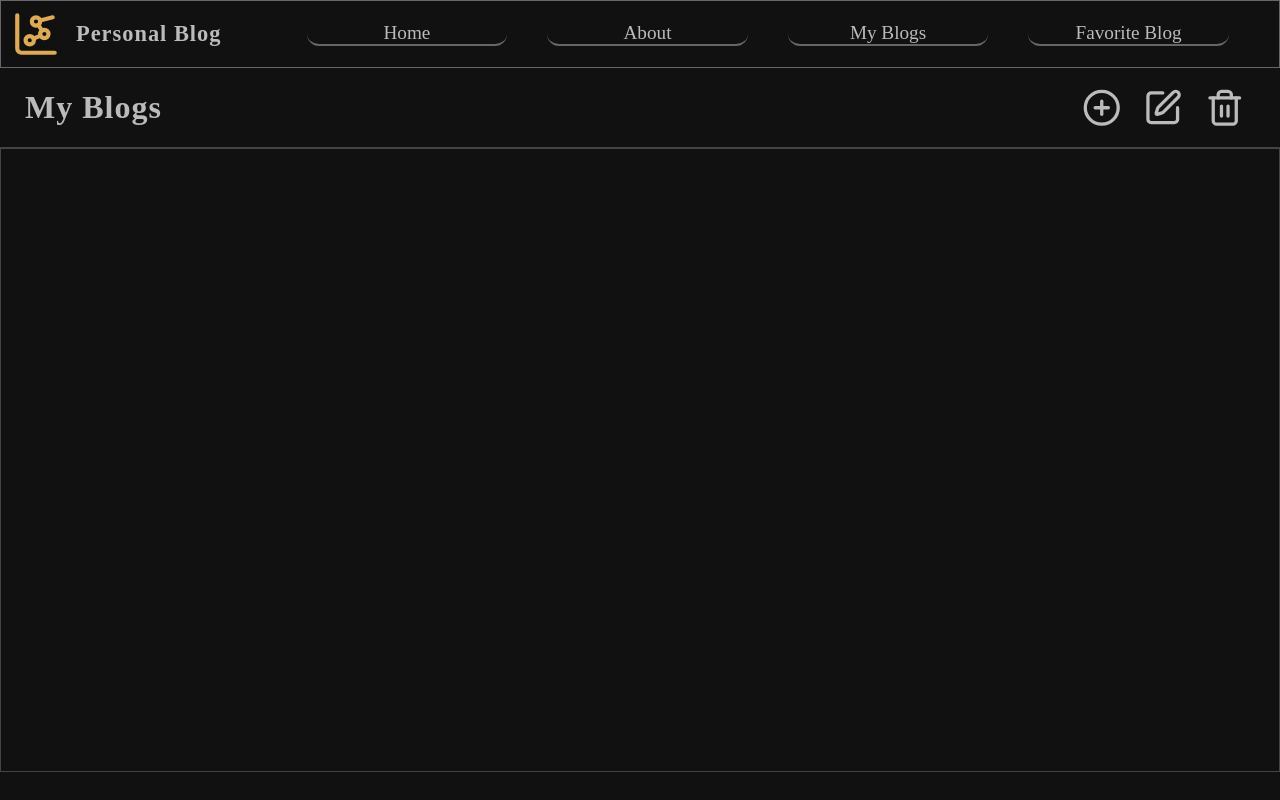
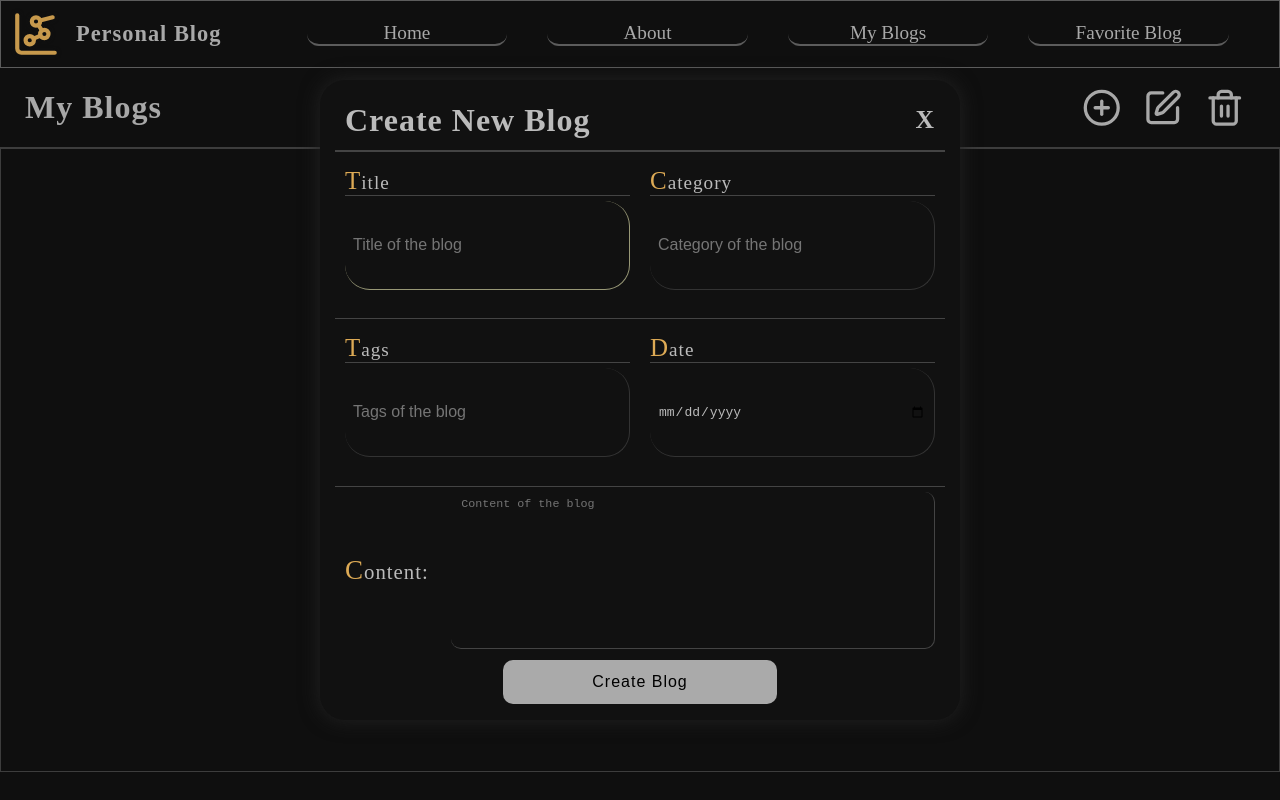
Before and after one commit to JoseS-Dev/Personal-Blog-Plataform, a plain HTML site: page Public/Pages/Blogs.html in a window 1280 px wide. Both pictures are taken after a click on the icon 1101 px from the left and 107 px from the top of the page. Drawn offline with Linux system fonts and the light colour scheme; no server answers.

Commit message:
modal add blog is cooked

```diff
--- a/Public/ConnJS/Blogs.js
+++ b/Public/ConnJS/Blogs.js
@@ -1,5 +1,9 @@
 const ListCardsBlogs = document.getElementsByClassName('JS--Cards')[0];
+const ModalAdd = document.getElementById('DialogAdd');
+const OpenModalAdd = document.getElementById('Add--Notes');
+const CloseModalAdd = document.getElementById('CloseDialogAdd');
 const deleteBlog = document.getElementById('Delete--Notes');
+const AddBlog = document.getElementsByClassName('JS--FormCreate')[0];
 let ListBlogsContent = [];
 let selectedVisitedCard = null;
 let selectedCard = null;
@@ -136,4 +140,67 @@ deleteBlog.addEventListener('click', () =>{
         console.log('No hay blogs para eliminar');
     }
 })
+// Evento para abrir la ventana modal de agregar un blog
+OpenModalAdd.addEventListener('click', () => {
+    ModalAdd.showModal();
+})
+// Evento para cerrar la ventana modal de agregar un blog
+CloseModalAdd.addEventListener('click', () => {
+    ModalAdd.close();
+})
+
+// Evento para agregar un blog
+AddBlog.addEventListener('submit', (e) =>{
+    e.preventDefault()
+    const Title = document.getElementById('Title').value;
+    const Content = document.getElementById('Content').value;
+    const Category = document.getElementById('Category').value;
+    const Tags = document.getElementById('Tags').value;
+    const CreatedNotes = document.getElementById('CreatedNotes').value;
+
+    if(Title && Content && Category && Tags && CreatedNotes){
+        const dataContent = {
+            title: Title,
+            content: Content,
+            category_name: Category,
+            name_tag: Tags,
+            createdNotes: CreatedNotes
+        }
+        // Fetch de crear un blog
+        const createNotes = async () => {
+            try{
+                const response = await fetch('http://localhost:3500/Notes', {
+                    method: 'POST',
+                    headers: {
+                        'Content-Type': 'application/json'
+                    },
+                    body: JSON.stringify(dataContent)
+                })
+
+                if(!response.ok){
+                    throw new Error('Error en la respuesta de la API');
+                }
+                const data = await response.json();
+                console.log('Blog creado:', data);
+                alert('Blog created successfully');
+                getMyBlogs();
+            }
+            catch(error){
+                console.error('Error al crear el blog:', error);
+            }
+            finally{
+                ModalAdd.close();
+                AddBlog.reset();
+            }
+        }
+        createNotes();
+    }
+    else if(!Title || !Content || !Category || !Tags || !CreatedNotes){
+        alert('Please fill in all fields');
+    }
+    else{
+        alert('Error creating blog');
+    }
+})
+
 getMyBlogs();
--- a/Public/Pages/Blogs.html
+++ b/Public/Pages/Blogs.html
@@ -6,6 +6,8 @@
     <link rel="stylesheet" href="../Styles/Colors.css">
     <link rel="stylesheet" href="../Styles/Global.css">
     <link rel="stylesheet" href="../Styles/Header.css">
+    <link rel="stylesheet" href="../Styles/DialogAdd.css">
+    <link rel="stylesheet" href="../Styles/DialogModify.css">
     <link rel="stylesheet" href="../Styles/Pages/Blogs.css">
     <title>Personal-Blog || Blogs</title>
 </head>
@@ -38,6 +40,45 @@
         <Section class="JS--ContainerCards">
             <article class="JS--Cards"></article>
         </Section>
+        <dialog class="JS--DialogAdd" id="DialogAdd">
+            <article class="JS--ContainerAdd">
+                <h2>
+                    Create New Blog
+                    <span id="CloseDialogAdd" class="JS--CloseDialogAdd">X</span>
+                </h2>
+                <form class="JS--FormCreate" method="post">
+                    <div class="JS--ContainerInput">
+                        <div class="JS--ContainerInputTitle">
+                            <label for="TitleNotes">Title</label>
+                            <input type="text" id="TitleNotes" name="title" placeholder="Title of the blog" required>
+                        </div>
+                        <div class="JS--ContainerInputTitle">
+                            <label for="CategoryNotes">Category</label>
+                            <input type="text" id="CategoryNotes" name="category_name" placeholder="Category of the blog" required>
+                        </div>
+                    </div>
+                    <div class="JS--ContainerInput">
+                        <div class="JS--ContainerInputTitle">
+                            <label for="TagsNotes">Tags</label>
+                            <input type="text" id="TagsNotes" name="name_tag" placeholder="Tags of the blog" required>
+                        </div>
+                        <div class="JS--ContainerInputTitle">
+                            <label for="CreateDateNotes">Date</label>
+                            <input type="date" id="CreateDateNotes" name="createdNotes" required>
+                        </div>
+                    </div>
+                    <div class="JS--ContainerInput">
+                        <div class="JS--ContainerInputTextArea">
+                            <label for="ContentNotes">Content:</label>
+                            <textarea id="ContentNotes" name="content" placeholder="Content of the blog" required ></textarea>
+                        </div>
+                    </div>
+                    <div class="JS--Button">
+                        <button type="submit" id="CreateNotes">Create Blog</button>
+                    </div>
+                </form>
+            </article>
+        </dialog>
     </main>
     <script src="../ConnJS/Blogs.js"></script>
 </body>
--- a/Public/Styles/DialogAdd.css
+++ b/Public/Styles/DialogAdd.css
@@ -0,0 +1,175 @@
+.JS--DialogAdd{
+    position: absolute;
+    left: 25%;
+    top: 10%;
+    width: 50%;
+    height: 80%;
+    background-color: #111;
+    border-radius: 25px;
+    color: var(--FontColor);
+    box-shadow: 0 0 20px #222;
+    border: none;
+    outline: none;
+}
+dialog[open]{
+    animation: openModal 0.8s alternate;
+}
+/* Animación para abrir el modal */
+@keyframes openModal {
+    0% {
+      transform: scale(1.01);
+      opacity: 0;
+    }
+    100% {
+      transform: scale(1);
+      opacity: 1;
+    }
+  }
+.JS--DialogAdd .JS--ContainerAdd{
+    display: flex;
+    flex-direction: column;
+    align-items: center;
+    width: 100%;
+    height: 100%;
+    padding: 10px 15px;
+}
+.JS--DialogAdd .JS--ContainerAdd h2{
+    font-size: 2em;
+    letter-spacing: 1px;
+    text-align: center;
+    width: 100%;
+    height: 10%;
+    border-bottom: 2px solid #444;
+    display: flex;
+    justify-content: space-between;
+    align-items: center;
+    padding: 0 10px;
+}
+.JS--DialogAdd .JS--ContainerAdd h2 span{
+    font-size: 0.8em;
+    letter-spacing: 1px;
+    transition: .1s linear;
+}
+.JS--DialogAdd .JS--ContainerAdd h2 span:hover{
+    color: #ddaa55;
+    cursor: pointer;
+}
+.JS--DialogAdd .JS--ContainerAdd .JS--FormCreate{
+    width: 100%;
+    height: 90%;
+    display: flex;
+    flex-direction: column;
+    align-items: center;
+}
+.JS--DialogAdd .JS--ContainerAdd .JS--FormCreate .JS--ContainerInput{
+    width: 100%;
+    height: 30%;
+    display: flex;
+    flex-direction: row;
+    justify-content: center;
+}
+.JS--DialogAdd .JS--ContainerAdd .JS--FormCreate .JS--ContainerInput .JS--ContainerInputTitle{
+    border-bottom: 1px solid #444;
+    width: 50%;
+    height: 100%;
+    padding: 15px 10px;
+    display: flex;
+    gap: 5px;
+    flex-direction: column;
+    align-items: center;
+}
+.JS--DialogAdd .JS--ContainerAdd .JS--FormCreate .JS--ContainerInput .JS--ContainerInputTitle label{
+    font-size: 1.2em;
+    letter-spacing: 1px;
+    font-weight: 500;
+    width: 100%;
+    border-bottom: 1px solid #444;
+}
+label::first-letter{
+    font-size: 1.3em;
+    color: #ddaa55;
+}
+
+.JS--DialogAdd .JS--ContainerAdd .JS--FormCreate .JS--ContainerInput .JS--ContainerInputTitle input{
+    width: 100%;
+    height: 65%;
+    padding: 10px 8px;
+    background-color: transparent;
+    border: none;
+    outline: none;
+    border-bottom: 1px solid #333;
+    border-right: 1px solid #333;
+    border-radius: 25px;
+    font-size: 1em;
+    color: var(--FontColor);
+    transition: .1s linear;
+}
+.JS--DialogAdd .JS--ContainerAdd .JS--FormCreate .JS--ContainerInput .JS--ContainerInputTitle input:hover{
+    border-bottom: 1px solid #ddaa;
+    border-right: 1px solid #ddaa;
+}
+.JS--DialogAdd .JS--ContainerAdd .JS--FormCreate .JS--ContainerInput .JS--ContainerInputTitle input:focus{
+    border-bottom: 1px solid #ddaa;
+    border-right: 1px solid #ddaa;
+}
+.JS--DialogAdd .JS--ContainerAdd .JS--FormCreate .JS--ContainerInput .JS--ContainerInputTextArea{
+    width: 100%;
+    height: 100%;
+    padding: 5px 10px;
+    display: flex;
+    justify-content: space-between;
+    align-items: center;
+}
+.JS--DialogAdd .JS--ContainerAdd .JS--FormCreate .JS--ContainerInput .JS--ContainerInputTextArea label{
+    font-size: 1.3em;
+    letter-spacing: 1px;
+    font-weight: 500;
+}
+.JS--DialogAdd .JS--ContainerAdd .JS--FormCreate .JS--ContainerInput .JS--ContainerInputTextArea textarea{
+    width: 82%;
+    height: 100%;
+    font-size: 0.9em;
+    padding: 5px 10px;
+    outline: none;
+    resize: none;
+    border: none;
+    color: var(--FontColor);
+    background-color: transparent;
+    border-bottom: 1px solid #444;
+    border-right: 1px solid #444;
+    border-radius: 10px;
+    transition: .1s linear;
+}
+.JS--DialogAdd .JS--ContainerAdd .JS--FormCreate .JS--ContainerInput .JS--ContainerInputTextArea textarea:hover{
+    border-bottom: 1px solid #ddaa;
+    border-right: 1px solid #ddaa;
+}
+.JS--DialogAdd .JS--ContainerAdd .JS--FormCreate .JS--ContainerInput .JS--ContainerInputTextArea textarea:focus{
+    border-bottom: 1px solid #ddaa;
+    border-right: 1px solid #ddaa;
+}
+.JS--DialogAdd .JS--ContainerAdd .JS--FormCreate .JS--Button{
+    width: 100%;
+    height: 10%;
+    display: flex;
+    justify-content: center;
+    align-items: center;
+}
+.JS--DialogAdd .JS--ContainerAdd .JS--FormCreate .JS--Button button{
+    width: 45%;
+    height: 80%;
+    font-size: 1em;
+    border: none;
+    outline: none;
+    letter-spacing: 1px;
+    font-weight: 500;
+    border-radius: 10px;
+    background-color: #aaa;
+    cursor: pointer;
+    transition: .2s ease-in-out;
+}
+.JS--DialogAdd .JS--ContainerAdd .JS--FormCreate .JS--Button button:hover{
+    background-color: #222;
+    color: #ddaa55;
+    transform: scale(1.03);
+}
```
